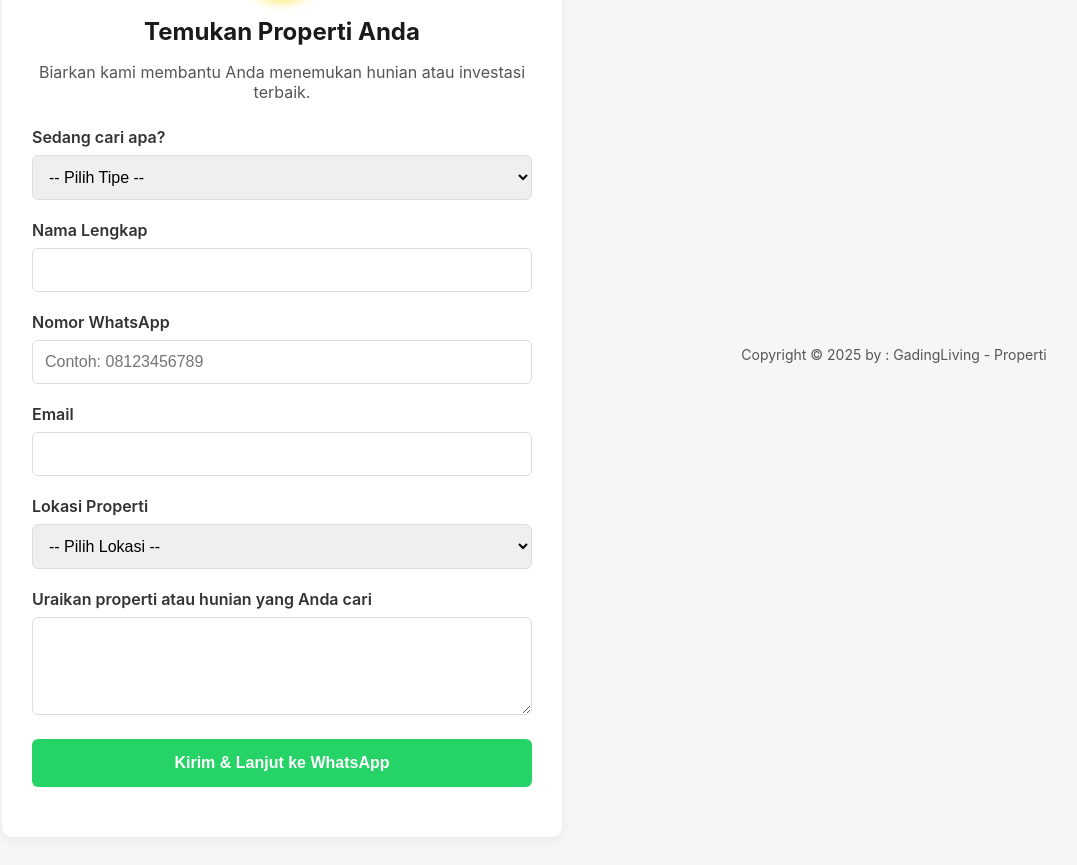
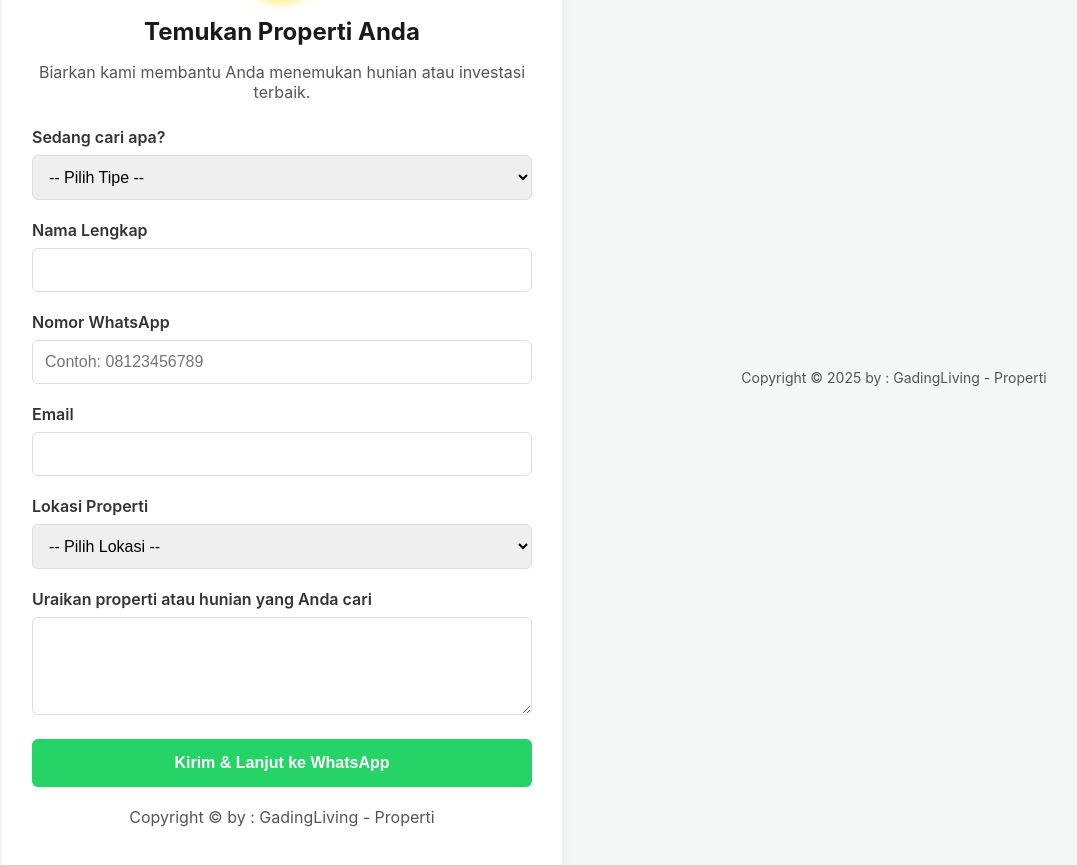
Before and after one commit to gadingliving/leads, a plain HTML site: page index.html in a window 1280 px wide. Shown: the part 155-1020 px from the top of the page, without its empty margins (26-1103 px from the left). Drawn offline with Linux system fonts and the light colour scheme.

Commit message:
Update footer index.html

```diff
--- a/index.html
+++ b/index.html
@@ -67,6 +67,10 @@
             <div class="form-group">
                 <button type="submit" id="submitButton">Kirim & Lanjut ke WhatsApp</button>
             </div>
+                </form> <div class="form-footer">
+            <p>Copyright &copy; <span id="current-year"></span> by : GadingLiving - Properti</p>
+                </div>
+            </div>
         </form>
     </div>
 
```
